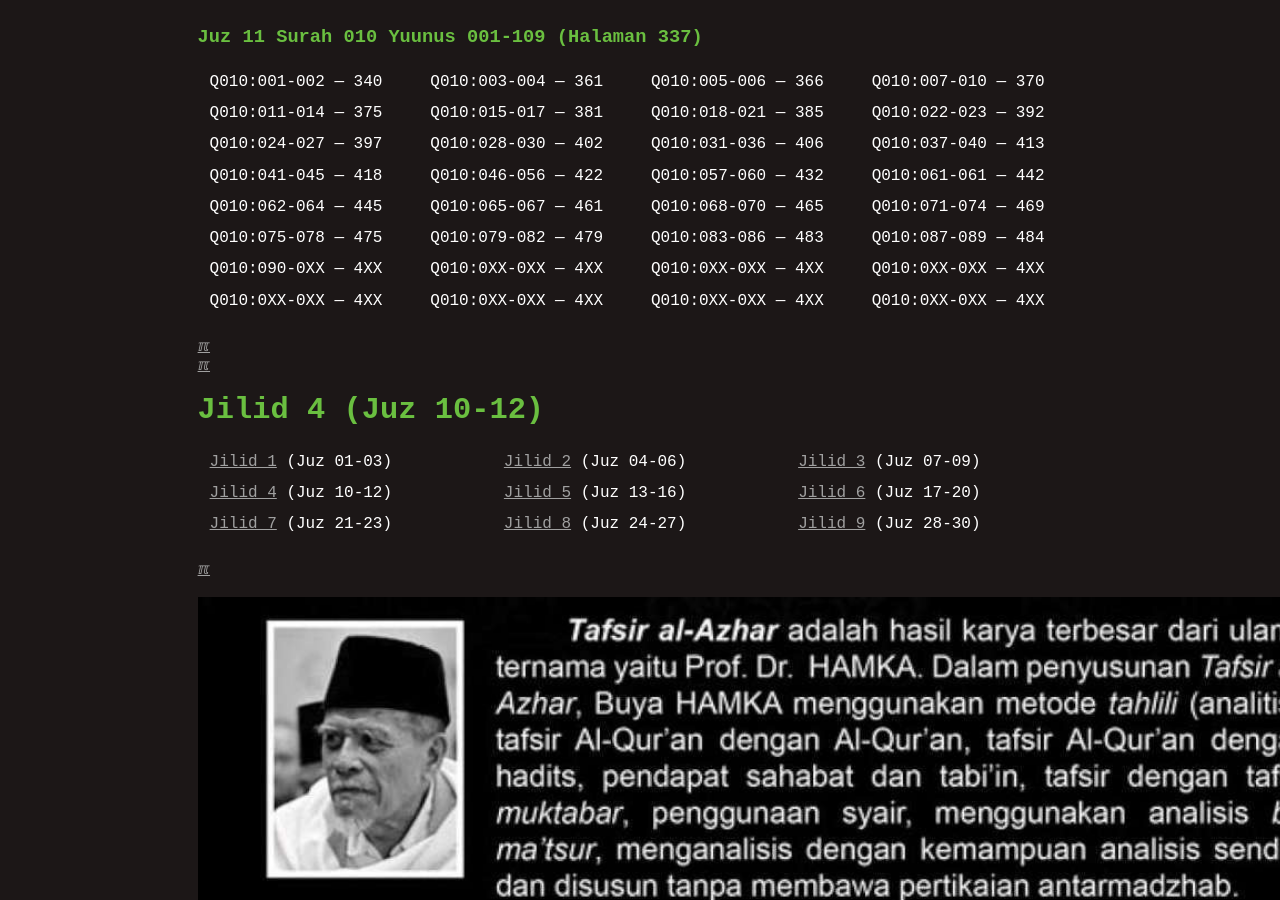
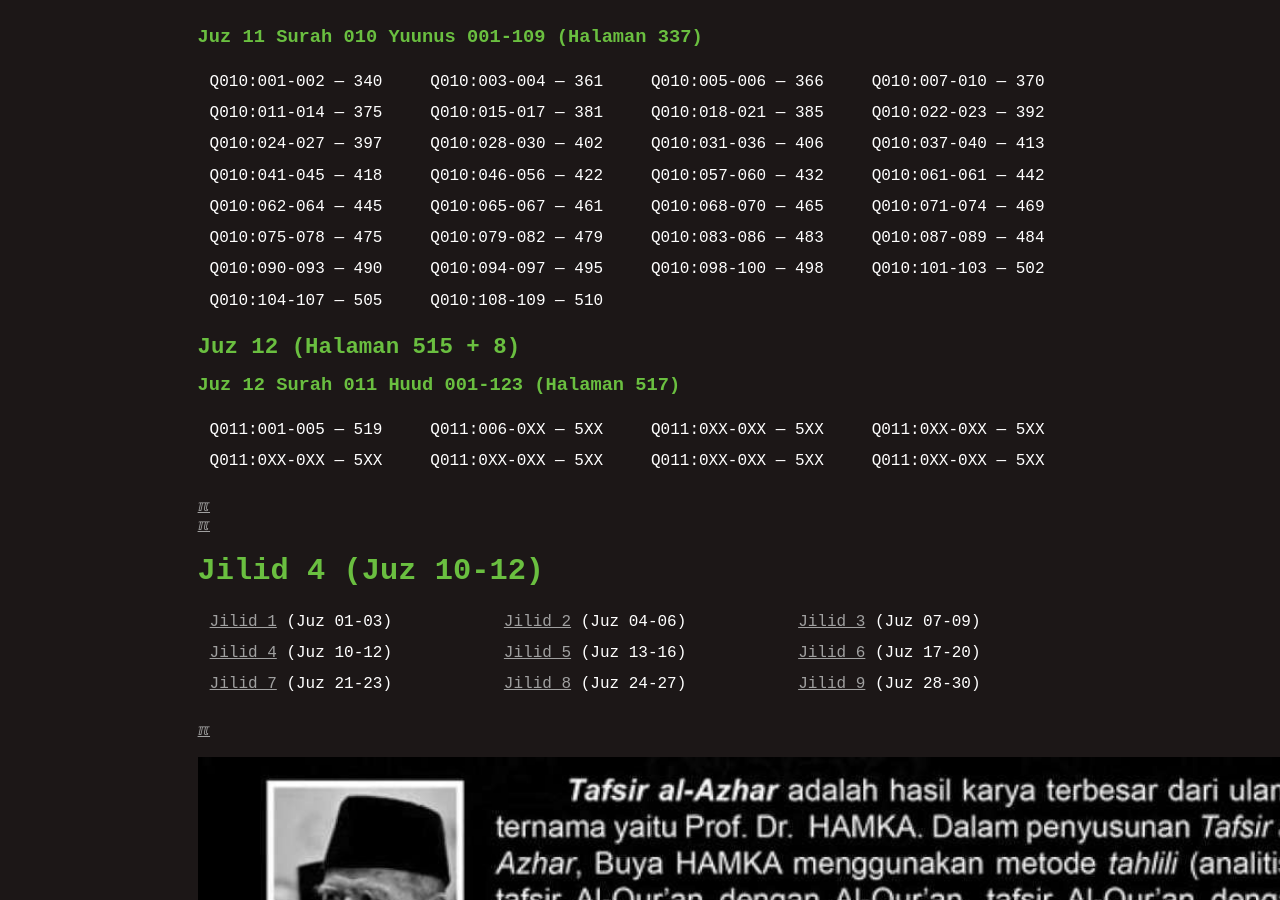
Before and after one commit to dullatip/indexquran, a Jekyll site: the page built from 004.md, in a window 1280 px wide and 900 px high, scrolled down 1379 px. Built offline with Jekyll 4.4.1, drawn with Linux system fonts in a browser that asks for light colours; some of the changed text lies outside the part shown.

Commit message:
modified:   004.md

```diff
--- a/004.md
+++ b/004.md
@@ -43,8 +43,15 @@
 | Q010:041-045 --- 418 | Q010:046-056 --- 422 | Q010:057-060 --- 432 | Q010:061-061 --- 442 |
 | Q010:062-064 --- 445 | Q010:065-067 --- 461 | Q010:068-070 --- 465 | Q010:071-074 --- 469 |
 | Q010:075-078 --- 475 | Q010:079-082 --- 479 | Q010:083-086 --- 483 | Q010:087-089 --- 484 |
-| Q010:090-0XX --- 4XX | Q010:0XX-0XX --- 4XX | Q010:0XX-0XX --- 4XX | Q010:0XX-0XX --- 4XX |
-| Q010:0XX-0XX --- 4XX | Q010:0XX-0XX --- 4XX | Q010:0XX-0XX --- 4XX | Q010:0XX-0XX --- 4XX |
+| Q010:090-093 --- 490 | Q010:094-097 --- 495 | Q010:098-100 --- 498 | Q010:101-103 --- 502 |
+| Q010:104-107 --- 505 | Q010:108-109 --- 510 |
+
+## Juz 12 (Halaman 515 + 8)
+
+### Juz 12 Surah 011 Huud 001-123 (Halaman 517)
+
+| Q011:001-005 --- 519 | Q011:006-0XX --- 5XX | Q011:0XX-0XX --- 5XX | Q011:0XX-0XX --- 5XX |
+| Q011:0XX-0XX --- 5XX | Q011:0XX-0XX --- 5XX | Q011:0XX-0XX --- 5XX | Q011:0XX-0XX --- 5XX |
 
 [&#x213C;](#)<br id="idx4SSAYTHAL">
 [&#x213C;](#)<br id="idxA">
--- a/_config.yml
+++ b/_config.yml
@@ -1,4 +1,4 @@
-version:          "Tue 15 Oct 2024 06:00"
+version:          "Fri 18 Oct 2024 09:00"
 copyright:        "2024-2024"
 title:            "Index Tafsir Al-Azhar HAMKA"
 author:           "Abdul Latip"
```
Also changed, not shown: 000.md (+1 -1 lines).
